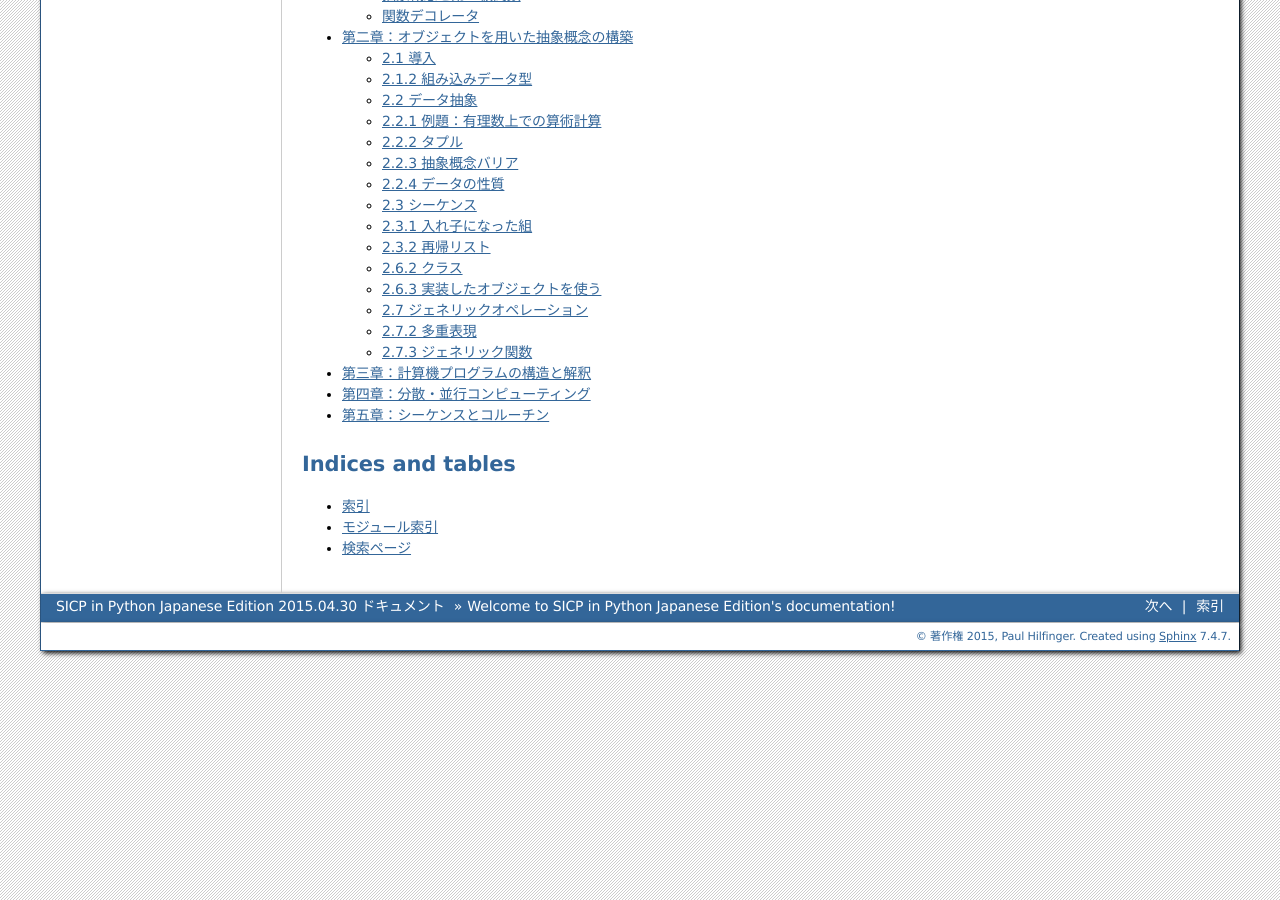
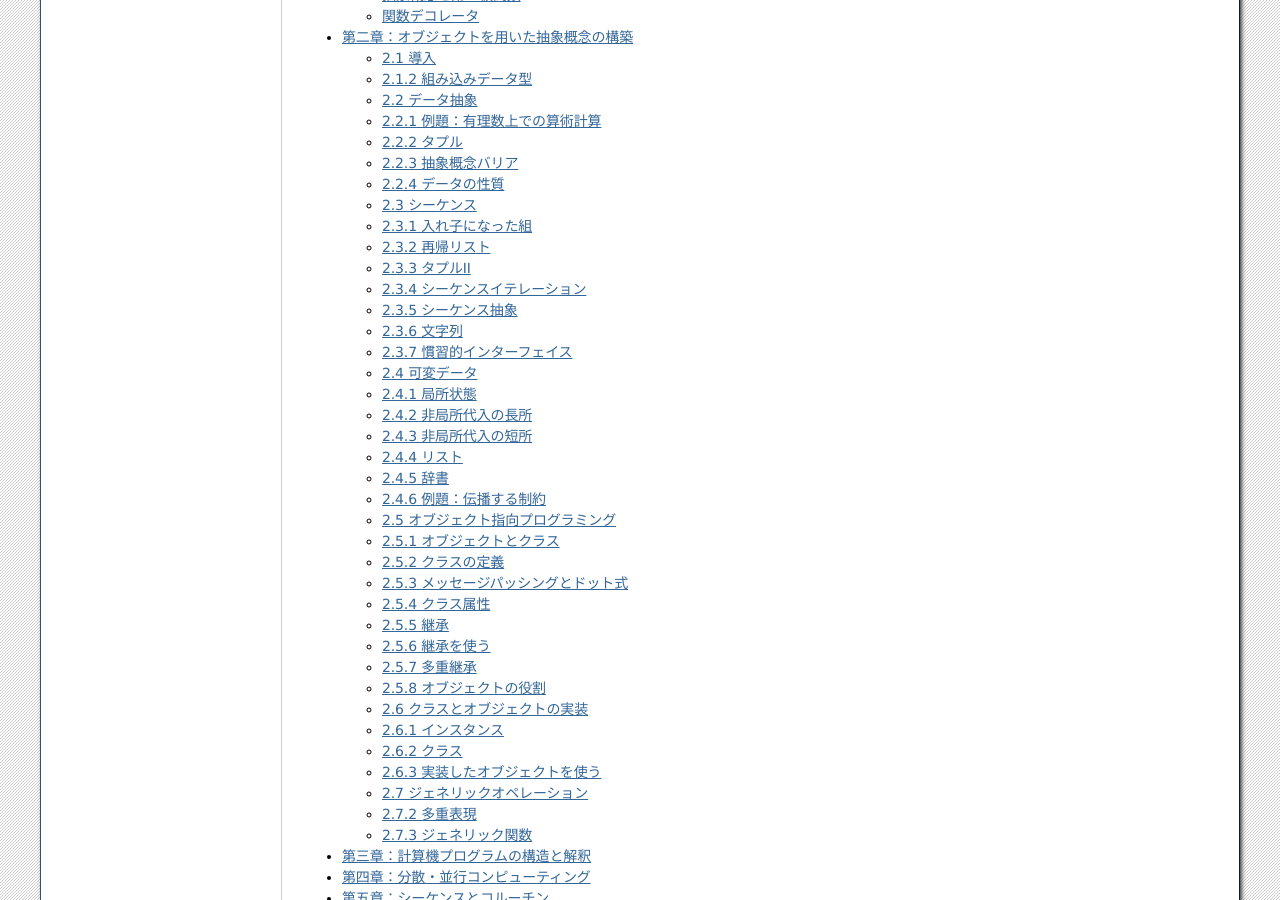
Before and after one commit to onobori/pysicpja, a Sphinx documentation site: the page built from source/index.rst, in a window 1280 px wide and 900 px high, scrolled down 1003 px. Built offline with Sphinx 7.4.7, drawn with Linux system fonts in a browser that asks for light colours.

Commit message:
fix subtitles

```diff
--- a/source/2.objects.rst
+++ b/source/2.objects.rst
@@ -441,7 +441,9 @@ This final environment diagram shows the local frame for the call to first, whic
 This example demonstrates a common pattern of computation with recursive lists, where each step in an iteration operates on an increasingly shorter suffix of the original list. This incremental processing to find the length and elements of a recursive list does take some time to compute. (In Chapter 3, we will learn to characterize the computation time of iterative functions like these.) Python's built-in sequence types are implemented in a different way that does not have a large computational cost for computing the length of a sequence or retrieving its elements.
 
 The way in which we construct recursive lists is rather verbose. Fortunately, Python provides a variety of built-in sequence types that provide both the versatility of the sequence abstraction, as well as convenient notation.
-2.3.3   Tuples II
+
+2.3.3 タプルII
+==============
 
 In fact, the tuple type that we introduced to form primitive pairs is itself a full sequence type. Tuples provide substantially more functionality than the pair abstract data type that we implemented functionally.
 
@@ -465,7 +467,9 @@ Mapping. A powerful method of transforming one tuple into another is by applying
 (1, 2, 3, 4, 5)
 
 The map function is important because it relies on the sequence abstraction: we do not need to be concerned about the structure of the underlying tuple; only that we can access each one of its elements individually in order to pass it as an argument to the mapped function (abs, in this case).
-2.3.4   Sequence Iteration
+
+2.3.4 シーケンスイテレーション
+==============================
 
 Mapping is itself an instance of a general pattern of computation: iterating over all elements in a sequence. To map a function over a sequence, we do not just select a particular element, but each element in turn. This pattern is so common that Python has an additional control statement to process sequential data: the for statement.
 
@@ -565,7 +569,9 @@ Go Bears!
 Go Bears!
 
 Note that an underscore is just another name in the environment as far as the interpreter is concerned, but has a conventional meaning among programmers that indicates the name will not appear in any expressions.
-2.3.5   Sequence Abstraction
+
+2.3.5 シーケンス抽象
+====================
 
 We have now introduced two types of native data types that implement the sequence abstraction: tuples and ranges. Both satisfy the conditions with which we began this section: length and element selection. Python includes two more behaviors of sequence types that extend the sequence abstraction.
 
@@ -594,7 +600,9 @@ Enumerating these additional behaviors of the Python sequence abstraction gives
 Sequences have a rich abstraction because they are so ubiquitous in computing that learning a few complex behaviors is justified. In general, most user-defined abstractions should be kept as simple as possible.
 
 Further reading. Slice notation admits a variety of special cases, such as negative starting values, ending values, and step sizes. A complete description appears in the subsection called slicing a list in Dive Into Python 3. In this chapter, we will only use the basic features described above.
-2.3.6   Strings
+
+2.3.6 文字列
+============
 
 Text values are perhaps more fundamental to computer science than even numbers. As a case in point, Python programs are written and stored as text. The native data type for text in Python is called a string, and corresponds to the constructor str.
 
@@ -666,7 +674,9 @@ True
 True
 
 Further reading. Encoding text in computers is a complex topic. In this chapter, we will abstract away the details of how strings are represented. However, for many applications, the particular details of how strings are encoded by computers is essential knowledge. Sections 4.1-4.3 of Dive Into Python 3 provides a description of character encodings and Unicode.
-2.3.7   Conventional Interfaces
+
+2.3.7 慣習的インターフェイス
+============================
 
 In working with compound data, we've stressed how data abstraction permits us to design programs without becoming enmeshed in the details of data representations, and how abstraction preserves for us the flexibility to experiment with alternative representations. In this section, we introduce another powerful design principle for working with data structures --- the use of conventional interfaces.
 
@@ -783,14 +793,18 @@ Using this more general form of accumulation, we can also compute the product of
 123476336640
 
 The combination of higher order procedures corresponding to map, filter, and reduce will appear again in Chapter 4, when we consider methods for distributing computation across multiple computers.
-2.4   Mutable Data
+
+2.4 可変データ
+==============
 
 We have seen how abstraction is vital in helping us to cope with the complexity of large systems. Effective program synthesis also requires organizational principles that can guide us in formulating the overall design of a program. In particular, we need strategies to help us structure large systems so that they will be modular, that is, so that they can be divided "naturally" into coherent parts that can be separately developed and maintained.
 
 One powerful technique for creating modular programs is to introduce new kinds of data that may change state over time. In this way, a single data object can represent something that evolves independently of the rest of the program. The behavior of a changing object may be influenced by its history, just like an entity in the world. Adding state to data is an essential ingredient of our final destination in this chapter: object-oriented programming.
 
 The native data types we have introduced so far --- numbers, Booleans, tuples, ranges, and strings --- are all types of immutable objects. While names may change bindings to different values in the environment during the course of execution, the values themselves do not change. In this section, we will introduce a collection of mutable data types. Mutable objects can change throughout the execution of a program.
-2.4.1   Local State
+
+2.4.1 局所状態
+==============
 
 Our first example of a mutable object will be a function that has local state. That state will change during the course of execution of a program.
 
@@ -862,7 +876,9 @@ img/nonlocal_recall.png
 Here, the second call to withdraw did create a second local frame, as usual. However, both withdraw frames extend the environment for make_withdraw, which contains the binding for balance. Hence, they share that particular name binding. Calling withdraw has the side effect of altering the environment that will be extended by future calls to withdraw.
 
 Practical guidance. By introducing nonlocal statements, we have created a dual role for assignment statements. Either they change local bindings, or they change nonlocal bindings. In fact, assignment statements already had a dual role: they either created new bindings or re-bound existing names. The many roles of Python assignment can obscure the effects of executing an assignment statement. It is up to you as a programmer to document your code clearly so that the effects of assignment can be understood by others.
-2.4.2   The Benefits of Non-Local Assignment
+
+2.4.2 非局所代入の長所
+======================
 
 Non-local assignment is an important step on our path to viewing a program as a collection of independent and autonomous objects, which interact with each other but each manage their own internal state.
 
@@ -884,7 +900,9 @@ This call changes the binding of its nonlocal balance name, but does not affect
 img/nonlocal_call2.png
 
 In this way, each instance of withdraw is maintaining its own balance state, but that state is inaccessible to any other function in the program. Viewing this situation at a higher level, we have created an abstraction of a bank account that manages its own internals but behaves in a way that models accounts in the world: it changes over time based on its own history of withdrawal requests.
-2.4.3   The Cost of Non-Local Assignment
+
+2.4.3 非局所代入の短所
+======================
 
 Our environment model of computation cleanly extends to explain the effects of non-local assignment. However, non-local assignment introduces some important nuances in the way we think about names and values.
 
@@ -913,7 +931,9 @@ Re-binding operations violate the conditions of referential transparency because
 In general, so long as we never modify data objects, we can regard a compound data object to be precisely the totality of its pieces. For example, a rational number is determined by giving its numerator and its denominator. But this view is no longer valid in the presence of change, where a compound data object has an "identity" that is something different from the pieces of which it is composed. A bank account is still "the same" bank account even if we change the balance by making a withdrawal; conversely, we could have two bank accounts that happen to have the same balance, but are different objects.
 
 Despite the complications it introduces, non-local assignment is a powerful tool for creating modular programs. Different parts of a program, which correspond to different environment frames, can evolve separately throughout program execution. Moreover, using functions with local state, we are able to implement mutable data types. In the remainder of this section, we introduce some of the most useful built-in data types in Python, along with methods for implementing those data types using functions with non-local assignment.
-2.4.4   Lists
+
+2.4.4 リスト
+============
 
 The list is Python's most useful and flexible sequence type. A list is similar to a tuple, but it is mutable. Method calls and assignment statements can change the contents of a list.
 
@@ -1061,7 +1081,9 @@ Message passing. Given some time, we could implement the many useful mutation op
 This second approach, which encapsulates the logic for all operations on a data value within one function that responds to different messages, is called message passing. A program that uses message passing defines dispatch functions, each of which may have local state, and organizes computation by passing "messages" as the first argument to those functions. The messages are strings that correspond to particular behaviors.
 
 One could imagine that enumerating all of these messages by name in the body of dispatch would become tedious and prone to error. Python dictionaries, introduced in the next section, provide a data type that will help us manage the mapping between messages and operations.
-2.4.5   Dictionaries
+
+2.4.5 辞書
+==========
 
 Dictionaries are Python's built-in data type for storing and manipulating correspondence relationships. A dictionary contains key-value pairs, where both the keys and values are objects. The purpose of a dictionary is to provide an abstraction for storing and retrieving values that are indexed not by consecutive integers, but by descriptive keys.
 
@@ -1157,7 +1179,9 @@ We can now use our implementation to store and retrieve values.
 (9, 16)
 
 This implementation of a dictionary is not optimized for fast record lookup, because each response to the message 'getitem' must iterate through the entire list of records. The built-in dictionary type is considerably more efficient.
-2.4.6   Example: Propagating Constraints
+
+2.4.6 例題：伝播する制約
+========================
 
 Mutable data allows us to simulate systems with change, but also allows us to build new kinds of abstractions. In this extended example, we combine nonlocal assignment, lists, and dictionaries to build a constraint-based system that supports computation in multiple directions. Expressing programs as constraints is a type of declarative programming, in which a programmer declares the structure of a problem to be solved, but abstracts away the details of exactly how the solution to the problem is computed.
 
@@ -1349,14 +1373,18 @@ If a connector is asked to forget its value, it calls the local function forget-
 The response to the message has_val indicates whether the connector has a value. The response to the message connect adds the source constraint to the list of constraints.
 
 The constraint program we have designed introduces many ideas that will appear again in object-oriented programming. Constraints and connectors are both abstractions that are manipulated through messages. When the value of a connector is changed, it is changed via a message that not only changes the value, but validates it (checking the source) and propagates its effects (informing other constraints). In fact, we will use a similar architecture of dictionaries with string-valued keys and functional values to implement an object-oriented system later in this chapter.
-2.5   Object-Oriented Programming
+
+2.5 オブジェクト指向プログラミング
+==================================
 
 Object-oriented programming (OOP) is a method for organizing programs that brings together many of the ideas introduced in this chapter. Like abstract data types, objects create an abstraction barrier between the use and implementation of data. Like dispatch dictionaries in message passing, objects respond to behavioral requests. Like mutable data structures, objects have local state that is not directly accessible from the global environment. The Python object system provides new syntax to ease the task of implementing all of these useful techniques for organizing programs.
 
 But the object system offers more than just convenience; it enables a new metaphor for designing programs in which several independent agents interact within the computer. Each object bundles together local state and behavior in a way that hides the complexity of both behind a data abstraction. Our example of a constraint program began to develop this metaphor by passing messages between constraints and connectors. The Python object system extends this metaphor with new ways to express how different parts of a program relate to and communicate with each other. Not only do objects pass messages, they also share behavior among other objects of the same type and inherit characteristics from related types.
 
 The paradigm of object-oriented programming has its own vocabulary that reinforces the object metaphor. We have seen that an object is a data value that has methods and attributes, accessible via dot notation. Every object also has a type, called a class. New classes can be defined in Python, just as new functions can be defined.
-2.5.1   Objects and Classes
+
+2.5.1 オブジェクトとクラス
+==========================
 
 A class serves as a template for all objects whose type is that class. Every object is an instance of some particular class. The objects we have used so far all have built-in classes, but new classes can be defined similarly to how new functions can be defined. A class definition specifies the attributes and methods shared among objects of that class. We will introduce the class statement by revisiting the example of a bank account.
 
@@ -1388,7 +1416,9 @@ In OOP, we say that methods are invoked on a particular object. As a result of i
 'Insufficient funds'
 
 As illustrated above, the behavior of a method can depend upon the changing attributes of the object. Two calls to withdraw with the same argument return different results.
-2.5.2   Defining Classes
+
+2.5.2 クラスの定義
+==================
 
 User-defined classes are created by class statements, which consist of a single clause. A class statement defines the class name and a base class (discussed in the section on Inheritance), then includes a suite of statements to define the attributes of the class:
 
@@ -1477,7 +1507,9 @@ To invoke these methods, we again use dot notation, as illustrated below.
 'Tom'
 
 When a method is invoked via dot notation, the object itself (bound to tom_account, in this case) plays a dual role. First, it determines what the name withdraw means; withdraw is not a name in the environment, but instead a name that is local to the Account class. Second, it is bound to the first parameter self when the withdraw method is invoked. The details of the procedure for evaluating dot notation follow in the next section.
-2.5.3   Message Passing and Dot Expressions
+
+2.5.3 メッセージパッシングとドット式
+====================================
 
 Methods, which are defined in classes, and instance attributes, which are typically assigned in constructors, are the fundamental elements of object-oriented programming. These two concepts replicate much of the behavior of a dispatch dictionary in a message passing implementation of a data value. Objects take messages using dot notation, but instead of those messages being arbitrary string-valued keys, they are names local to a class. Objects also have named local state values (the instance attributes), but that state can be accessed and manipulated using dot notation, without having to employ nonlocal statements in the implementation.
 
@@ -1526,7 +1558,9 @@ The function getattr behaves exactly like dot notation: if its first argument is
 Practical guidance: naming conventions. Class names are conventionally written using the CapWords convention (also called CamelCase because the capital letters in the middle of a name are like humps). Method names follow the standard convention of naming functions using lowercased words separated by underscores.
 
 In some cases, there are instance variables and methods that are related to the maintenance and consistency of an object that we don't want users of the object to see or use. They are not part of the abstraction defined by a class, but instead part of the implementation. Python's convention dictates that if an attribute name starts with an underscore, it should only be accessed within methods of the class itself, rather than by users of the class.
-2.5.4   Class Attributes
+
+2.5.4 クラス属性
+================
 
 Some attribute values are shared across all objects of a given class. Such attributes are associated with the class itself, rather than any individual instance of the class. For instance, let us say that a bank pays interest on the balance of accounts at a fixed interest rate. That interest rate may change, but it is a single value shared across all accounts.
 
@@ -1595,7 +1629,8 @@ Changes to the class attribute interest will affect tom_account, but the instanc
 >>> jim_account.interest     # but the existing instance attribute is unaffected
 0.08
 
-2.5.5   Inheritance
+2.5.5 継承
+==========
 
 When working in the OOP paradigm, we often find that different abstract data types are related. In particular, we find that similar classes differ in their amount of specialization. Two classes may have similar attributes, but one represents a special case of the other.
 
@@ -1614,7 +1649,9 @@ A CheckingAccount is a specialization of an Account. In OOP terminology, the gen
 A subclass inherits the attributes of its base class, but may override certain attributes, including certain methods. With inheritance, we only specify what is different between the subclass and the base class. Anything that we leave unspecified in the subclass is automatically assumed to behave just as it would for the base class.
 
 Inheritance also has a role in our object metaphor, in addition to being a useful organizational feature. Inheritance is meant to represent is-a relationships between classes, which contrast with has-a relationships. A checking account is-a specific type of account, so having a CheckingAccount inherit from Account is an appropriate use of inheritance. On the other hand, a bank has-a list of bank accounts that it manages, so neither should inherit from the other. Instead, a list of account objects would be naturally expressed as an instance attribute of a bank object.
-2.5.6   Using Inheritance
+
+2.5.6 継承を使う
+================
 
 We specify inheritance by putting the base class in parentheses after the class name. First, we give a full implementation of the Account class, which includes docstrings for the class and its methods.
 
@@ -1666,7 +1703,9 @@ The class of an object stays constant throughout. Even though the deposit method
 Calling ancestors. Attributes that have been overridden are still accessible via class objects. For instance, we implemented the withdraw method of CheckingAccount by calling the withdraw method of Account with an argument that included the withdraw_charge.
 
 Notice that we called self.withdraw_charge rather than the equivalent CheckingAccount.withdraw_charge. The benefit of the former over the latter is that a class that inherits from CheckingAccount might override the withdrawal charge. If that is the case, we would like our implementation of withdraw to find that new value instead of the old one.
-2.5.7   Multiple Inheritance
+
+2.5.7 多重継承
+==============
 
 Python supports the concept of a subclass inheriting attributes from multiple base classes, a language feature called multiple inheritance.
 
@@ -1716,7 +1755,9 @@ Further reading. Python resolves this name using a recursive algorithm called th
 ['AsSeenOnTVAccount', 'CheckingAccount', 'SavingsAccount', 'Account', 'object']
 
 The precise algorithm for finding method resolution orderings is not a topic for this course, but is described by Python's primary author with a reference to the original paper.
-2.5.8   The Role of Objects
+
+2.5.8 オブジェクトの役割
+========================
 
 The Python object system is designed to make data abstraction and message passing both convenient and flexible. The specialized syntax of classes, methods, inheritance, and dot expressions all enable us to formalize the object metaphor in our programs, which improves our ability to organize large programs.
 
@@ -1727,14 +1768,18 @@ Object-oriented programming is particularly well-suited to programs that model s
 On the other hand, classes may not provide the best mechanism for implementing certain abstractions. Functional abstractions provide a more natural metaphor for representing relationships between inputs and outputs. One should not feel compelled to fit every bit of logic in a program within a class, especially when defining independent functions for manipulating data is more natural. Functions can also enforce a separation of concerns.
 
 Multi-paradigm languages like Python allow programmers to match organizational paradigms to appropriate problems. Learning to identify when to introduce a new class, as opposed to a new function, in order to simplify or modularize a program, is an important design skill in software engineering that deserves careful attention.
-2.6   Implementing Classes and Objects
+
+2.6 クラスとオブジェクトの実装
+==============================
 
 When working in the object-oriented programming paradigm, we use the object metaphor to guide the organization of our programs. Most logic about how to represent and manipulate data is expressed within class declarations. In this section, we see that classes and objects can themselves be represented using just functions and dictionaries. The purpose of implementing an object system in this way is to illustrate that using the object metaphor does not require a special programming language. Programs can be object-oriented, even in programming languages that do not have a built-in object system.
 
 In order to implement objects, we will abandon dot notation (which does require built-in language support), but create dispatch dictionaries that behave in much the same way as the elements of the built-in object system. We have already seen how to implement message-passing behavior through dispatch dictionaries. To implement an object system in full, we send messages between instances, classes, and base classes, all of which are dictionaries that contain attributes.
 
 We will not implement the entire Python object system, which includes features that we have not covered in this text (e.g., meta-classes and static methods). We will focus instead on user-defined classes without multiple inheritance and without introspective behavior (such as returning the class of an instance). Our implementation is not meant to follow the precise specification of the Python type system. Instead, it is designed to implement the core functionality that enables the object metaphor.
-2.6.1   Instances
+
+2.6.1 インスタンス
+==================
 
 We begin with instances. An instance has named attributes, such as the balance of an account, which can be set and retrieved. We implement an instance using a dispatch dictionary that responds to messages that "get" and "set" attribute values. Attributes themselves are stored in a local dictionary called attributes.
 
```
